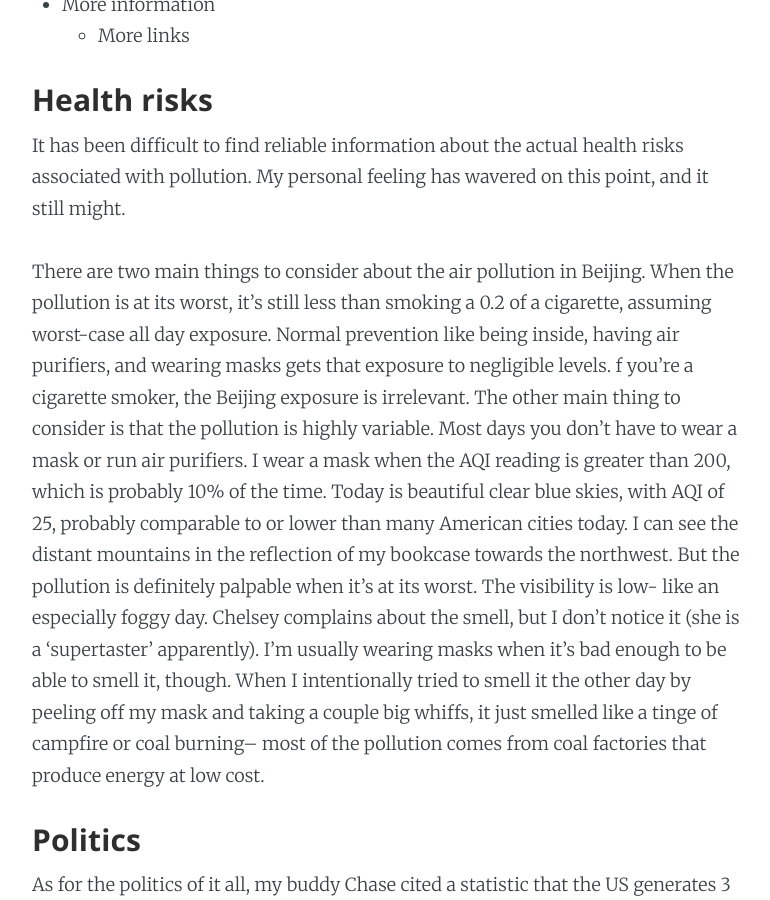
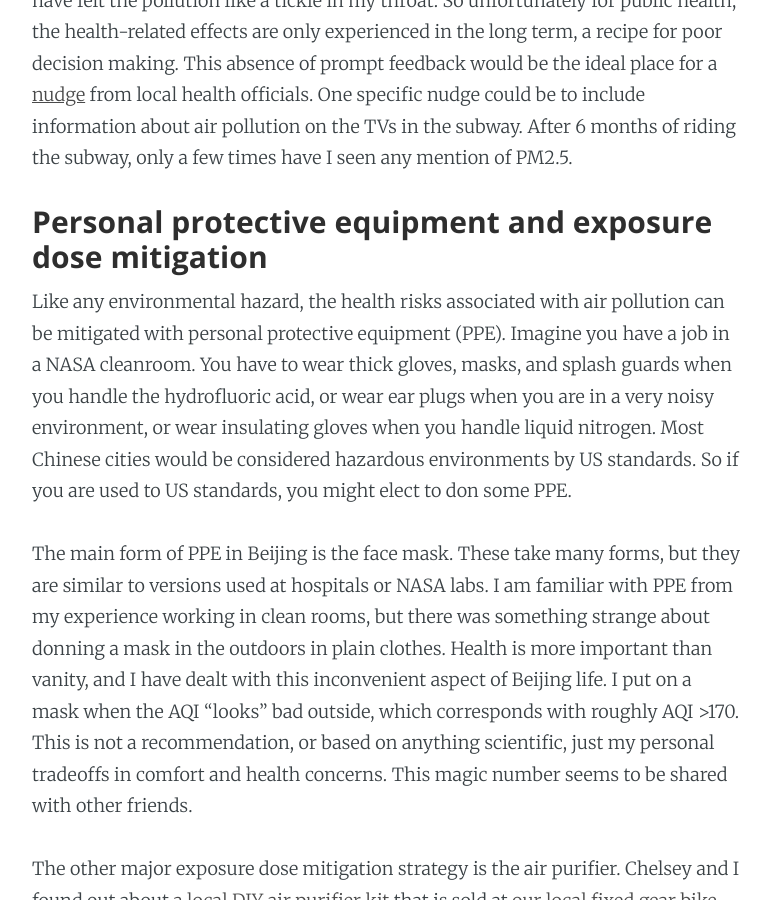
Before and after one commit to chugly/chugly.github.io, a Jekyll site: the page built from _posts/2016-01-13-the_deal_with_pollution.md, in a window 1280 px wide and 900 px high, scrolled down 3752 px. Shown: the whole window, without its empty margins (253-1023 px from the left). Built offline with Jekyll 4.4.1, drawn with Linux system fonts in a browser that asks for light colours; nearby versions of some CDN libraries; Markdown is read by kramdown in place of the engine named in the settings; some of the changed text lies outside the part shown.

Commit message:
updated pollution post

```diff
--- a/_posts/2016-01-13-the_deal_with_pollution.md
+++ b/_posts/2016-01-13-the_deal_with_pollution.md
@@ -19,71 +19,42 @@
 
 ### What's the deal with the pollution?
 
-The deal is that sometimes it gets really polluted in Beijing.  There are two words to that statement that we will dissect.  First is the *somtimes* and second is the *really*.
+The deal is that sometimes it gets really polluted in Beijing.  There are two words to that statement that we will dissect.  First is the *sometimes* and second is the *really*.
 
 ### *Sometimes*
 
 *Sometimes* means that it's **not always polluted here**, which is a misconception that I had, and a misconception that is probably shared among many outsiders.  When I got out of the Beijing airport and breathed the Beijing air, it reminded me of [a forgettable scene from the movie 12 Monkeys](https://youtu.be/5Zht43WrCmk?t=7m55s), a lesser-known early nineties Brad Pitt flick with a killer soundtrack.  The scene I have in mind is towards the end (spoiler alert), when the perpetrator of a biological terror attack opens---upon request by a customs agent---a vile of odorless, clear gas in an airport lobby.  The toxin has just silently infected him and the agent, and was now permeating the air around them.  The perp's grimmace as he quietly acknowledges the toxic air around him must have been mirrored in my own face when I surveyed the Beijing air for the first time.  *WAS IT OKAY TO BREATHE?*.  I slowly took longer and longer breaths as I became comfortable with the fact that the air was **just fine**.  The next morning when we woke up at our friends' place in Chaoyangmen, Beijing we saw beautiful blue skies.  What's the deal with that?
 
-Beijing is only polluted when the air is still for a few days.  When there is no *wind*, the air stagnates, and the pollution has nowhere to go.  It just builds up.  So naturally when Beijing is *windy*, the pollution gets blown away to somewhere else (sorry rest of the world), and the air is clear.
+Roughly speaking, Beijing is only polluted when the air is still for a few days.  When there is no *wind*, the air stagnates and the pollution has nowhere to go.  It just builds up.  So naturally when Beijing is *windy*, the pollution gets blown away to somewhere else (sorry rest of the world), and the air is clear.
 
 The change in wind direction and strength can be sudden.  Chelsey and I appreciated this for the first time on a scooter ride home from the Modernista Jazz bar on a cool night in October 2015.  On the way to Modernista we lamented how bad the pollution was, and donned the conspicuous face masks on our journey.  When we left the venue a mere 90 minutes later, the air was crystal clear, and the stars were shining.  The wind had abruptly cleared the stagnant air.  Our experience was borne out in the data when we consulted our phones later.
 
 ### The *Really* part, or "Show me the data"
 
-In order to understand "really", we need to move from qualitative to quantitative, which is something I am good at: numbers.  There are a few numbers that matter here.  One is the ubiquitous [Air Quality Index](https://en.wikipedia.org/wiki/Air_quality_index), commonly called the AQI.  The AQI combines several disparate measures of air quality into a single number, just like how we can summarize the weather with a single temperature.  Unfortunately there is no international standard AQI scale.  Each country/region uses slightly different scales, making converting among them even more difficult than recalling Fahrenheit to Celsius.
+In order to understand "really", we need to move from qualitative to quantitative, which is something I am good at: numbers.  There are a few numbers that matter here.  One is the ubiquitous [Air Quality Index](https://en.wikipedia.org/wiki/Air_quality_index), commonly called the AQI.  The AQI combines [several disparate measures](https://en.wikipedia.org/wiki/Air_quality_index) of air quality into a single number, just like how we can summarize the weather with temperature, wind chill factor, or heat index.  **Unfortunately there is no international standard AQI scale.**  Each country/region uses slightly different scales, making converting among them as pesky as recalling Fahrenheit to Celsius.  The common thread among the AQI scales is the [PM2.5](https://en.wikipedia.org/wiki/Particulates), which is the number density of particles with sizes 2.5 micron or below.
 
-Nevertheless, the scale in China is roughly 0-500 AQI.  Strictly speaking, a lower bound makes sense (zero particulates in the air), but an upper bound does not make sense, in the same way that an upper bound on temperature does not really make sense.  I suppose the upper bound on AQI could be when the air is so dense with particles that fusion can occur, or something less drastic, like our lungs are filled with sand.  The truth is that an AQI of 500 effectively means "holy shit it is really freaking polluted."  We have experienced 3 or 4 of these types of episodes, and they are *wild*.  But rare.  They get a lot of attention in the news because the photos look so dramatic.
+Nevertheless, the scale in China is roughly 0-500 AQI.  Strictly speaking, a lower bound makes sense (zero particulates in the air), but an upper bound does not make sense, in the same way that an upper bound on temperature does not really make sense.  I suppose the upper bound on AQI could be when the air is so dense with particles that fusion can occur, or something less drastic, like our lungs are filled with sand.  The truth is that an AQI of 500 effectively means "holy shit it is really freaking polluted."  But then what is the interpretation of AQI 600?  We have experienced 3 or 4 of these types of episodes, and they are *wild*.  For those not convinced by data, the AQI 500+ days look like the apocalypse has come.  Everything is gray.
 
-To put the numbers in perspective, today in Austin Texas the AQI was about 40.  Right now in Beijing, the AQI is about 100.  Looking through the last month of data for the US, I can find [instances of AQI as high as 150](https://airnow.gov/index.cfm?action=airnow.mapsarchivedetail&domainid=53&mapdate=20160212&tab=1), though again with the caveat that the scales might be slightly different, etc.  I think these are the same scales though (0-500 range).  The normal state in the US is "good" or 0-50 and green color.  The normal in Beijing seems to be closer to the 100-200 mark (orange or red).  These categories are considered "unhealthy for sensitive groups", or just plain old "unhealthy".
+To put the numbers in perspective, a random day in Austin Texas has an AQI of about 40.  Right now in Beijing, the AQI is about 100.  Looking through data for the US, I can find [instances of AQI as high as 150](https://airnow.gov/index.cfm?action=airnow.mapsarchivedetail&domainid=53&mapdate=20160212&tab=1), though again with the caveat that the scales are slightly different.  The normal state in the US is "good" or 0-50 and green color.  The normal in Beijing seems to be closer to the 100-200 mark (orange or red).  These categories are considered "unhealthy for sensitive groups", or just plain old "unhealthy".
+
+There is a great [iPhone App for monitoring the AQI](https://itunes.apple.com/us/app/china-air-quality-index/id477700080?mt=8) at hundreds of air quality monitoring locations in China.  We check this app regularly.  My real gut instinct comes from my experience looking at distant buildings from my apartment.  If I can see the China Business District (CBD) from our patio, It's a clear day.  If I can see the mountains, it's an exceptionally clear day.
 
 
+### Health impact effect size
+
+The most important question of all is, "What is the health impact associated with air pollution exposure?".  This is a controversial question, and the final word has not been written.  The [Economist published an article](http://www.economist.com/news/china/21661053-new-study-suggests-air-pollution-even-worse-thought-mapping-invisible-scourge) claiming that "breathing Beijing’s air is the equivalent of smoking almost 40 cigarettes a day".  This claim was promptly questioned by a the Beijinger blog that did some transparent back-of-the-envelope calculations that seem hard to argue with.  I had settled in the Beijinger camp until I found out that the Berkeley scientist who came up with the original 40 cigarettes/day number had actually doubled down on the claim, citing the difference in character between the PM2.5 in coal versus the PM2.5 in tar from cigarettes.  The effect size in the economist article is huge, with a purported 17% of deaths being attributable to pollution.
+
+The pollution has basically negligible *acute* side effects.  I can occasionally smell the pollution, like as if a distant fire is burning.  Chelsey has an even better sense of smell, so she can pick it out at lower AQI levels than I can.  On a few occasions I have felt the pollution like a tickle in my throat.  So unfortunately for public health, the health-related effects are only experienced in the long term, a recipe for poor decision making.  This absence of prompt feedback would be the ideal place for a [nudge](https://en.wikipedia.org/wiki/Nudge_(book)) from local health officials.  One specific nudge could be to include information about air pollution on the TVs in the subway.  After 6 months of riding the subway, only a few times have I seen any mention of PM2.5.
+
+### Personal protective equipment and exposure dose mitigation
+
+Like any environmental hazard, the health risks associated with air pollution can be mitigated with personal protective equipment (PPE).  Imagine you have a job in a NASA cleanroom.  You have to wear thick gloves, masks, and splash guards when you handle the hydrofluoric acid, or wear ear plugs when you are in a very noisy environment, or wear insulating gloves when you handle liquid nitrogen.  Most Chinese cities would be considered hazardous environments by US standards.  So if you are used to US standards, you might elect to don some PPE.
+
+The main form of PPE in Beijing is the face mask.  These take many forms, but they are similar to versions used at hospitals or NASA labs.  I am familiar with PPE from my experience working in clean rooms, but there was something strange about donning a mask in the outdoors in plain clothes.  Health is more important than vanity, and I have dealt with this inconvenient aspect of Beijing life.  I put on a mask when the AQI "looks" bad outside, which corresponds with roughly AQI >170.  This is not a recommendation, or based on anything scientific, just my personal tradeoffs in comfort and health concerns.  This magic number seems to be shared with other friends.
+
+The other major exposure dose mitigation strategy is the air purifier.  Chelsey and I found out about [a local DIY air purifier kit](http://smartairfilters.com/) that is sold at [our local fixed gear bike shop](http://www.natooke.com/).  Chelsey and I love these Smart Air filters because they cut the bullshit out of the super expensive air purifiers by simply sticking a HEPA filter in front of a circular fan.  Best of all, the Smart Air team put together detailed data about the effiency of the filters with exactly the type of [analysis](http://smartairfilters.com/en#q2) I really wanted to see.
 
 
-- What it's like here.
-	- Before we moved here
-	- The appearance of the sun
-- Wind
-	- The wind controls the pollution
-	- Can be sudden
-- Tracking the pollution
-	- App
-- Protective measures
-	- Masks
-	- Air purifiers
-	- Smart airs
-	- Ozone purifier
-- Health risks
-	- Links to articles
-	- Quantifying it in terms of cigarettes
-- Quality of life
-	- Outdoor exercise
-	- Seeing the distant mountains
-	- Wearing masks
-- Public Policy
-	- What's being done
-	- What could be done
-- More information
-	- More links
+### Coda- Quality of life and politics
 
-
-
-
-
-
-
-
-
-
-
-
-### Health risks
-
-It has been difficult to find reliable information about the actual health risks associated with pollution.  My personal feeling has wavered on this point, and it still might.
-
-There are two main things to consider about the air pollution in Beijing. When the pollution is at its worst, it's still less than smoking a 0.2 of a cigarette, assuming worst-case all day exposure.  Normal prevention like being inside, having air purifiers, and wearing masks gets that exposure to negligible levels.  f you're a cigarette smoker, the Beijing exposure is irrelevant.  The other main thing to consider is that the pollution is highly variable.  Most days you don't have to wear a mask or run air purifiers.  I wear a mask when the AQI reading is greater than 200, which is probably 10% of the time.  Today is beautiful clear blue skies, with AQI of 25, probably comparable to or lower than many American cities today.  I can see the distant mountains in the reflection of my bookcase towards the northwest.  But the pollution is definitely palpable when it's at its worst.  The visibility is low- like an especially foggy day.  Chelsey complains about the smell, but I don't notice it (she is a 'supertaster' apparently).  I'm usually wearing masks when it's bad enough to be able to smell it, though.  When I intentionally tried to smell it the other day by peeling off my mask and taking a couple big whiffs, it just smelled like a tinge of campfire or coal burning-- most of the pollution comes from coal factories that produce energy at low cost.
-
-### Politics
-As for the politics of it all, my buddy Chase cited a statistic that the US generates 3 times the amount of green house gas emissions as China *per capita*.  Well, when you divide by a big number, you usually get a small number, and not all energy is created equal.  So I have less informed things to say on the politics.  But the palpable pollution definitely makes me internalize my own contribution to pollution.  The PM2.5 measurement of 500 is what it took the factories to produce enough energy and goods to provide the services that I consume every day.  That PM 2.5 is just usually blown away to "somewhere else", like the upper atmosphere.  But there is no "somewhere else" in the atmosphere.  When the wind is still, that stuff just hangs around for a while, so you can notice it.
-
-The other thing I think about a lot in regards to the pollution is that China happens to be going through its industrial revolution and Gilded Age now instead of the 1880s.  Americans' collective tolerance for pollution has gone down as our wealth and access to technology has increased.  China doesn't have that luxury yet.  But they will.
+The Beijing air pollution degrades our quality of life.  We cannot run outside as much as we would like to, and I can't reliably plan a bicycling trip in the nearby mountains.  Even just getting some sunshine is slightly less regular that it otherwise would be.  There is much more to be said about the politics of pollution, but it will have to wait for another rainy or polluted day.
```
